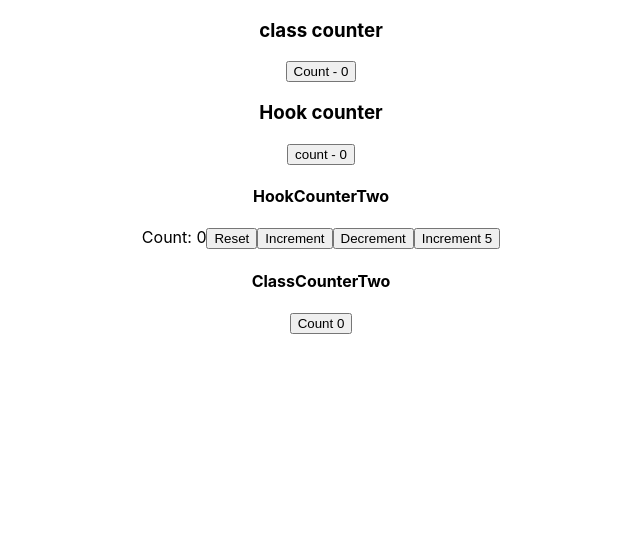
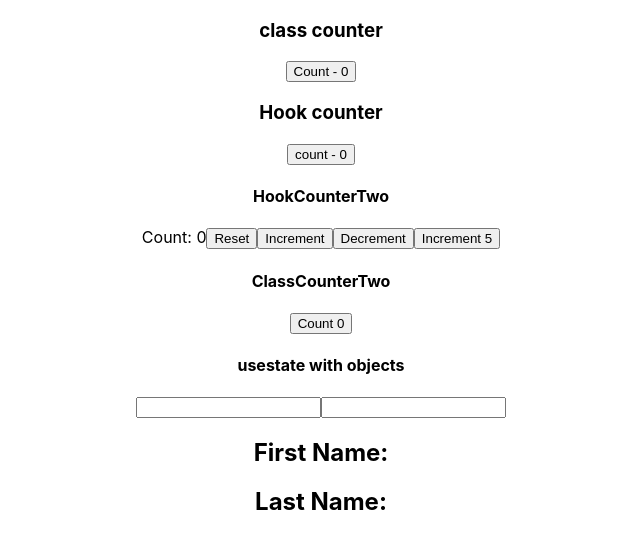
Before and after one commit to Vaishnavireddiee01/react-hooks, a React (Create React App) app: page / in a window 1280 px wide. Shown: the top 548 px of the page, without its empty margins (319-959 px from the left). Built offline with nearby package versions, Linux system fonts and the light colour scheme.

Commit message:
useState with object

```diff
--- a/src/App.js
+++ b/src/App.js
@@ -4,6 +4,7 @@ import HookCounter from './components/HookCounter';
 
 import HookCounterTwo from './components/HookCounterTwo';
 import ClassCounterTwo from './components/ClassCounterTwo';
+import HookCounterThree from './components/HookCounterThree';
 import './App.css';
 function App() {
   return (
@@ -16,6 +17,8 @@ function App() {
       <HookCounterTwo />
       <h4>ClassCounterTwo</h4>
       <ClassCounterTwo />
+      <h4>usestate with objects</h4>
+      <HookCounterThree />
     </div>
   );
 }
--- /dev/null
+++ b/src/components/HookCounterThree.js
@@ -0,0 +1,23 @@
+import React, {useState} from 'react'
+
+function HookCounterThree() {
+    const [name,setName] = useState({firstname: '', lastname: ''})
+  return (
+    <div>
+        <form>
+            <input type="text" value={name.firstname}
+            onChange={e => setName({...name, firstname: e.target.value})}
+            />
+
+            <input type="text" value={name.lastname}
+            onChange={e => setName({...name, lastname : e.target.value})}
+            />
+            <h2>First Name: {name.firstname}</h2>
+            <h2>Last Name: {name.lastname}</h2>
+        </form>
+
+    </div>
+  )
+}
+
+export default HookCounterThree
```
